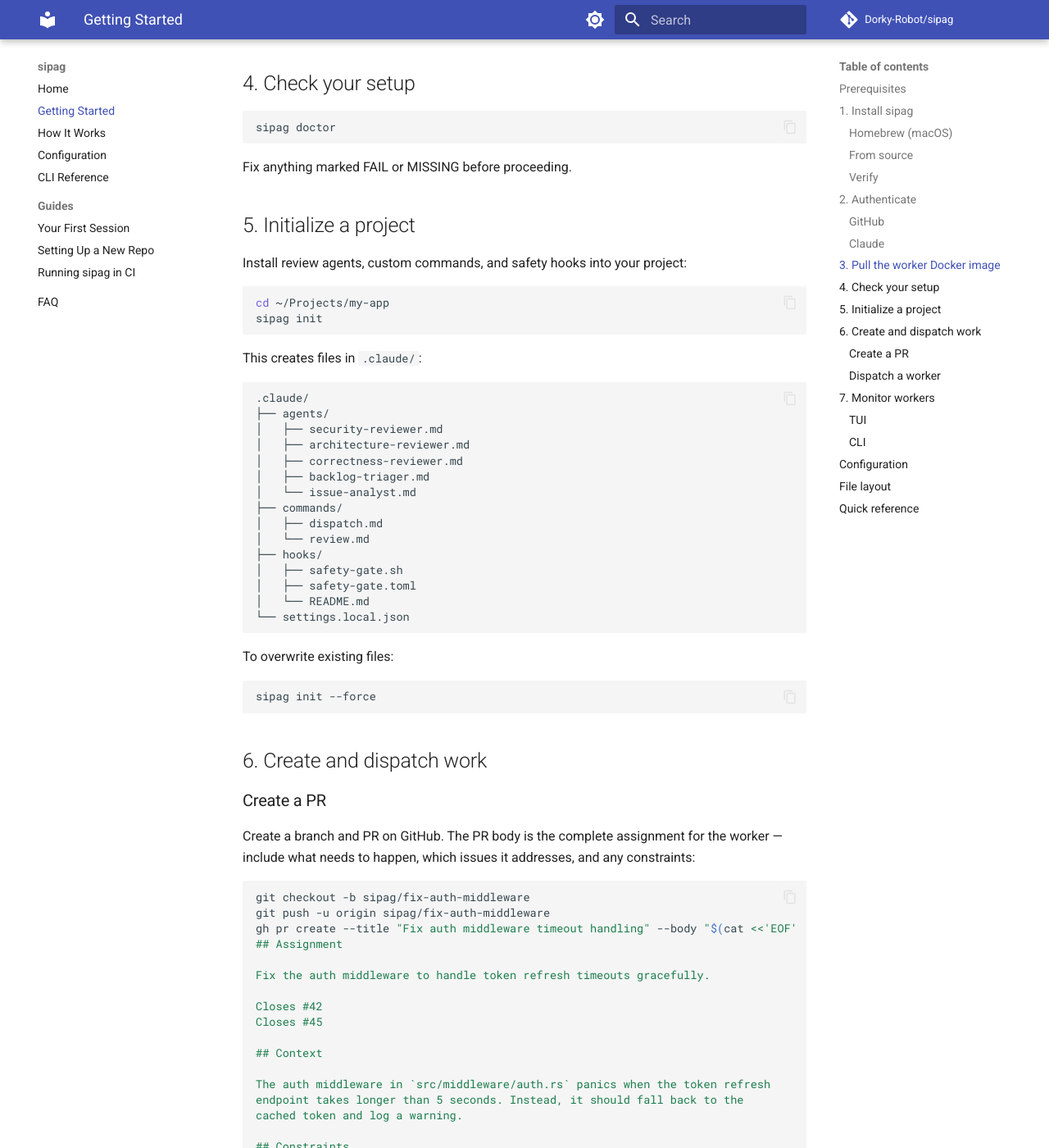
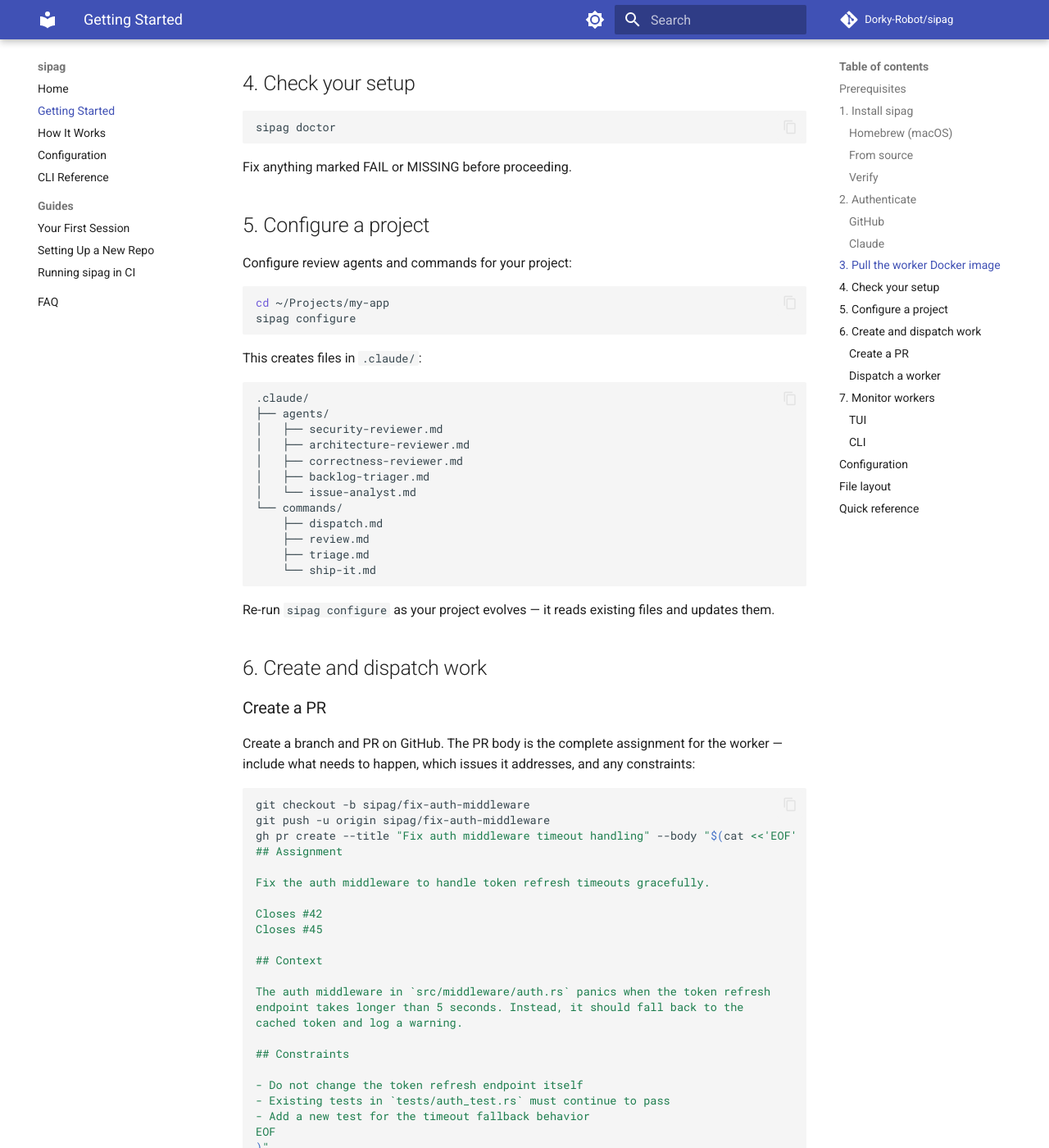
Before and after one commit to Dorky-Robot/sipag, an MkDocs documentation site: the page built from docs/getting-started.md, in a window 1280 px wide and 1400 px high, scrolled down 1865 px. Shown: the whole window at 82% size. Built offline with MkDocs 1.6.1 and Material for MkDocs 9.7.7, drawn with Linux system fonts in a browser that asks for light colours; comment, search, counter and statistics services are not loaded; some of the changed text lies outside the part shown.

Commit message:
fix: update stale sipag init references in docs, Makefile, and prompt filename
- Rename lib/prompts/init.md → lib/prompts/configure.md
- Update all docs/*.md files to use sipag configure instead of sipag init
- Update Makefile review agent help text
- Remove --force references from cli-reference.md
- Update docs to reflect current template set (ship-it, triage)

````diff
--- a/docs/getting-started.md
+++ b/docs/getting-started.md
@@ -85,13 +85,13 @@
 
 Fix anything marked FAIL or MISSING before proceeding.
 
-## 5. Initialize a project
+## 5. Configure a project
 
-Install review agents, custom commands, and safety hooks into your project:
+Configure review agents and commands for your project:
 
 ```bash
 cd ~/Projects/my-app
-sipag init
+sipag configure
 ```
 
 This creates files in `.claude/`:
@@ -104,21 +104,14 @@
 │   ├── correctness-reviewer.md
 │   ├── backlog-triager.md
 │   └── issue-analyst.md
-├── commands/
-│   ├── dispatch.md
-│   └── review.md
-├── hooks/
-│   ├── safety-gate.sh
-│   ├── safety-gate.toml
-│   └── README.md
-└── settings.local.json
+└── commands/
+    ├── dispatch.md
+    ├── review.md
+    ├── triage.md
+    └── ship-it.md
 ```
 
-To overwrite existing files:
-
-```bash
-sipag init --force
-```
+Re-run `sipag configure` as your project evolves — it reads existing files and updates them.
 
 ## 6. Create and dispatch work
 
@@ -237,7 +230,7 @@
 ## Quick reference
 
 ```bash
-sipag init                               # Install agents + hooks into .claude/
+sipag configure                          # Configure agents + commands for .claude/
 sipag dispatch --repo owner/repo --pr N  # Launch a Docker worker
 sipag doctor                             # Check prerequisites
 sipag tui                                # Interactive worker dashboard
````
Also changed, not shown: docs/architecture.md (+1 -1 lines), docs/cli-reference.md (+11 -11 lines), docs/how-it-works.md (+7 -9 lines), docs/index.md (+2 -2 lines), lib/prompts/configure.md (renamed from lib/prompts/init.md), 2 other files.
